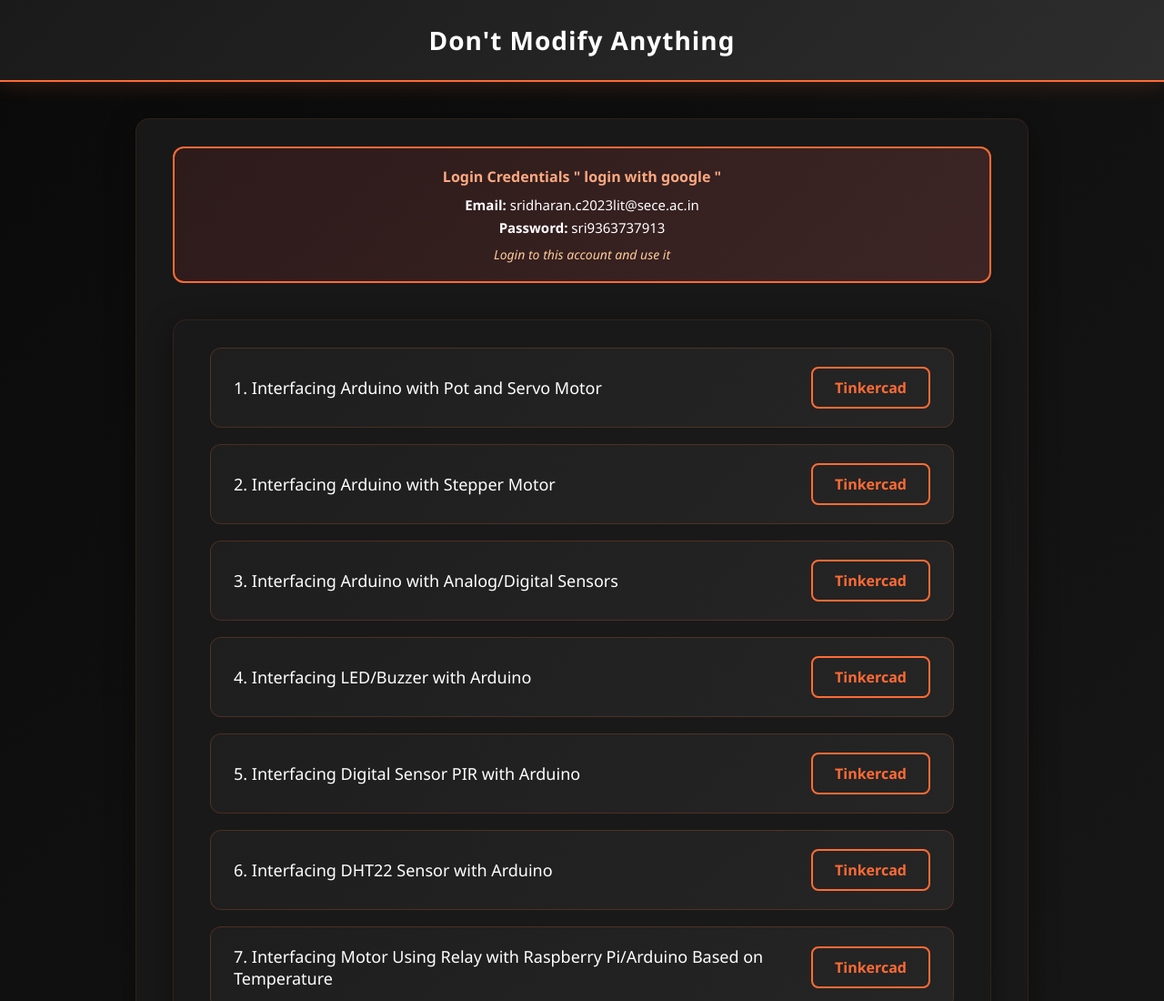
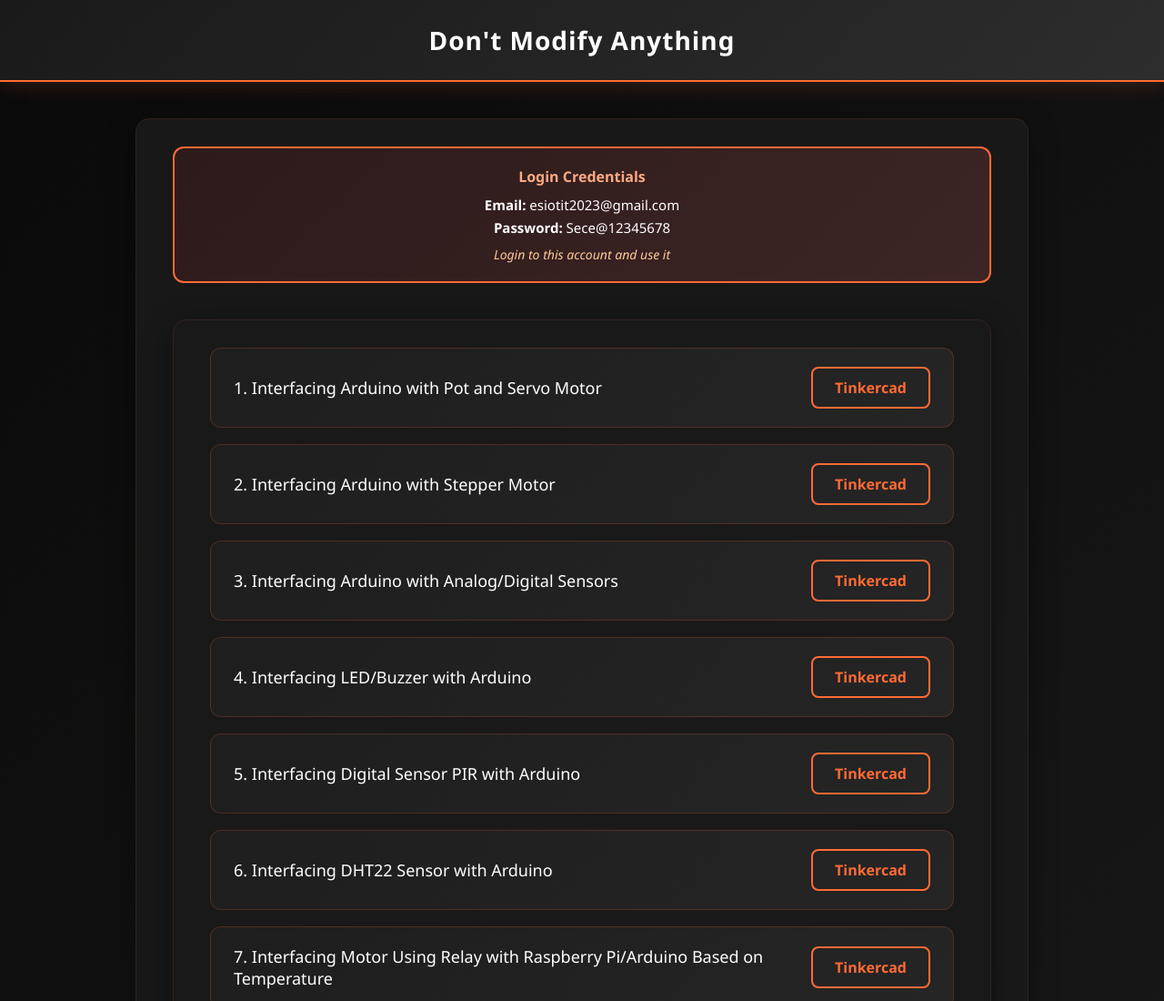
Before and after one commit to SRIDHARANC2002/-ESIOT, a plain HTML site: page index.html in a window 1280 px wide. Shown: the top 1100 px of the page at 91% size. Drawn offline with Linux system fonts and the light colour scheme.

Commit message:
Update index.html

```diff
--- a/index.html
+++ b/index.html
@@ -146,16 +146,16 @@
   <header>Don't Modify Anything</header>
   <div class="container">
     <div style="background: linear-gradient(135deg, #2d1a1a 0%, #3d2525 100%); border: 2px solid #ff6b35; border-radius: 12px; padding: 20px 25px; margin-bottom: 30px; text-align: center;">
-      <p style="margin: 0 0 10px 0; font-size: 16px; color: #ffaa80; font-weight: 600;">Login Credentials " login with  google "</p>
-      <p style="margin: 5px 0; color: #ffffff; font-size: 15px;"><strong>Email:</strong> sridharan.c2023lit@sece.ac.in</p>
-      <p style="margin: 5px 0; color: #ffffff; font-size: 15px;"><strong>Password:</strong> sri9363737913</p>
+      <p style="margin: 0 0 10px 0; font-size: 16px; color: #ffaa80; font-weight: 600;">Login Credentials </p>
+      <p style="margin: 5px 0; color: #ffffff; font-size: 15px;"><strong>Email:</strong> esiotit2023@gmail.com</p>
+      <p style="margin: 5px 0; color: #ffffff; font-size: 15px;"><strong>Password:</strong> Sece@12345678</p>
       <p style="margin: 10px 0 0 0; font-size: 14px; color: #ffcc99; font-style: italic;">Login to this account and use it</p>
     </div>
 
   <div class="container">
     <div class="experiment">
       <h3>1. Interfacing Arduino with Pot and Servo Motor</h3>
-      <a href="https://www.tinkercad.com/things/5eYt6veiJFJ/editel" target="_blank" rel="noopener" class="btn">Tinkercad</a>
+      <a href="https://www.tinkercad.com/things/hFDuSZrr2WA/editel" target="_blank" rel="noopener" class="btn">Tinkercad</a>
     </div>
 
     <div class="experiment">
```
